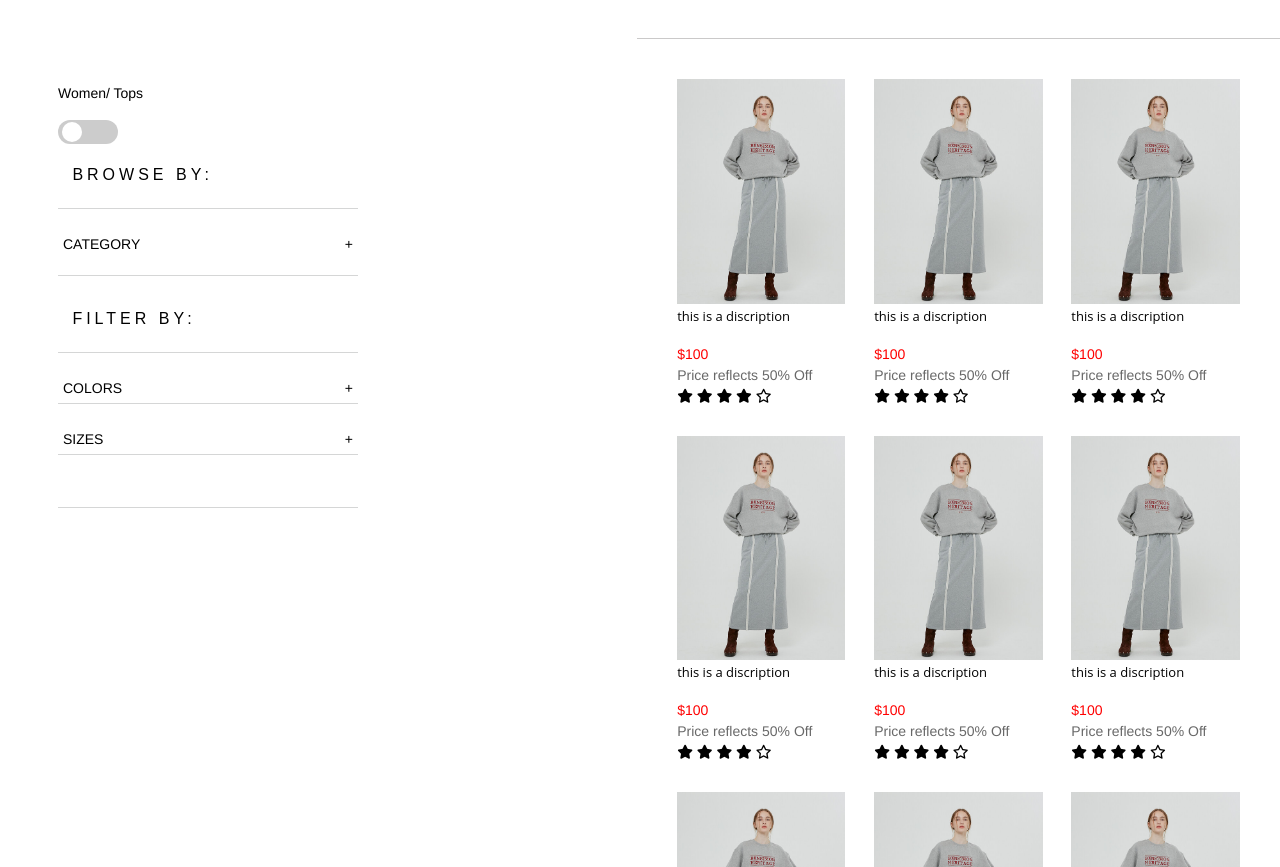
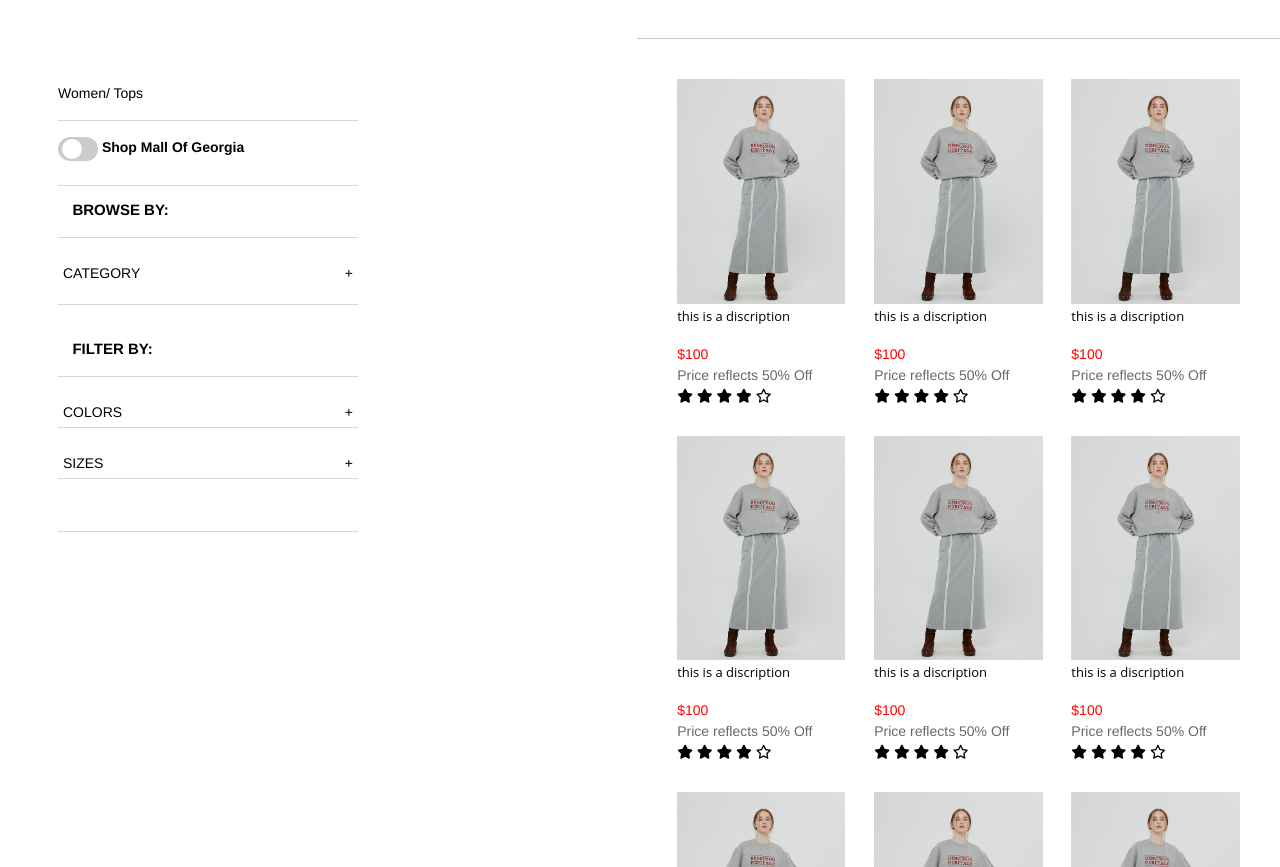
Before and after one commit to jfpinto30/Trend, a website built with Parcel: page women.html in a window 1280 px wide. Shown: the part 880-1747 px from the top of the page. Built offline with nearby package versions, Linux system fonts and the light colour scheme.

Commit message:
bold sideNav

```diff
--- a/CSS/WOMEN/sideNav.css
+++ b/CSS/WOMEN/sideNav.css
@@ -20,17 +20,22 @@
 }
 
 .links-select{
+    border-bottom: 1px solid #d5d6d6;
     padding: 1rem 0 1rem;
 }
-tt
+
 
 
 /* SWTICH */
+
+.switch-section{
+  border-bottom: 1px solid #d5d6d6;
+
+}
 .switch-container {
-    border-bottom: 1px solid #d5d6d6;
-    border-top: 1px solid #d5d6d6;
     padding-bottom: 1rem;
     padding-top: 1rem;
+
 }
 
 
@@ -38,8 +43,9 @@ tt
 .switch {
     position: relative;
     display: inline-block;
-    width: 60px;
+    width: 40px;
     height: 24px;
+
   }
 
   /* Hide default HTML checkbox */
@@ -83,9 +89,9 @@ tt
   }
 
   input:checked + .slider:before {
-    -webkit-transform: translateX(26px);
-    -ms-transform: translateX(26px);
-    transform: translateX(26px);
+    -webkit-transform: translateX(14px);
+    -ms-transform: translateX(14px);
+    transform: translateX(14px);
   }
 
 /* Rounded sliders */
@@ -103,6 +109,7 @@ tt
     padding-bottom: 1rem;
     padding-left: 0.9rem;
     padding-top: 0.8rem;
+    font-size: 15px;
   }
 
 
@@ -168,7 +175,7 @@ tt
     height: 420px;
   }
   #touch-sizes:checked + .sizes-list {
-    height: 420px;
+    height: 290px;
   }
 
 
--- a/women.html
+++ b/women.html
@@ -243,16 +243,19 @@
                 <span> Tops </span>
             </div>
             <!-- Rounded switch -->
+            <div class="switch-section">
             <div class="switch-container">
                 <label class="switch">
                     <input type="checkbox">
                     <span class="slider round"></span>
                   </label>
+                  <span><strong>Shop Mall Of Georgia</strong></span>
+                </div>
                 </div>
 
                 <!-- Browse -->
                 <div class="browse">
-                    <h4>BROWSE BY:</h4>
+                    <span><strong>BROWSE BY:</strong></span>
                 </div>
 
                 <nav class="nav-cat">
@@ -279,7 +282,7 @@
                 </div>
 
                 <div class="filter">
-                    <h4>FILTER BY:</h4>
+                    <span><strong>FILTER BY:</strong></span>
                 </div>
                 <nav class="nav-filter">
 
@@ -385,7 +388,6 @@
 
 
                         </div>
-
 
 
 
```
